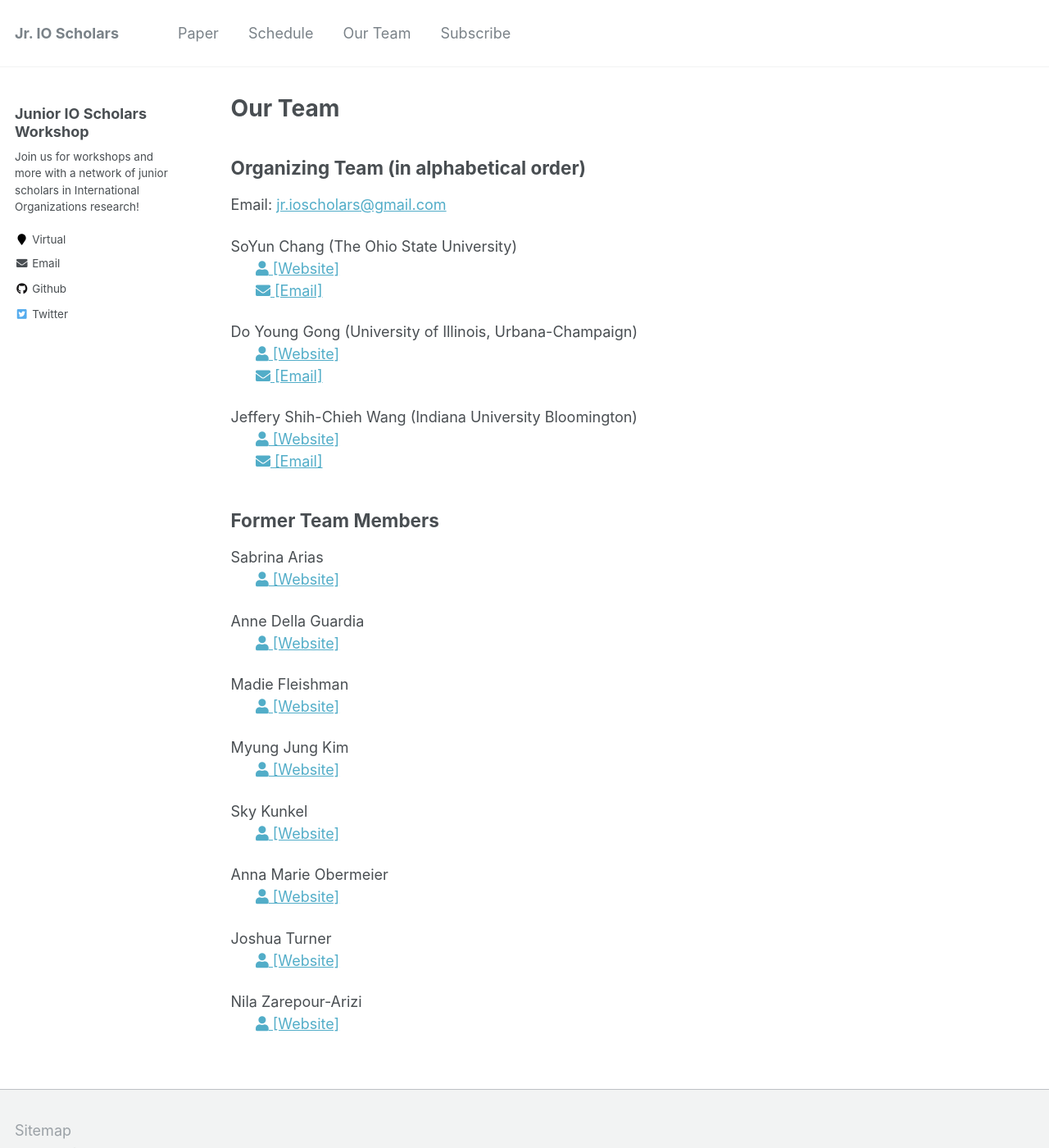
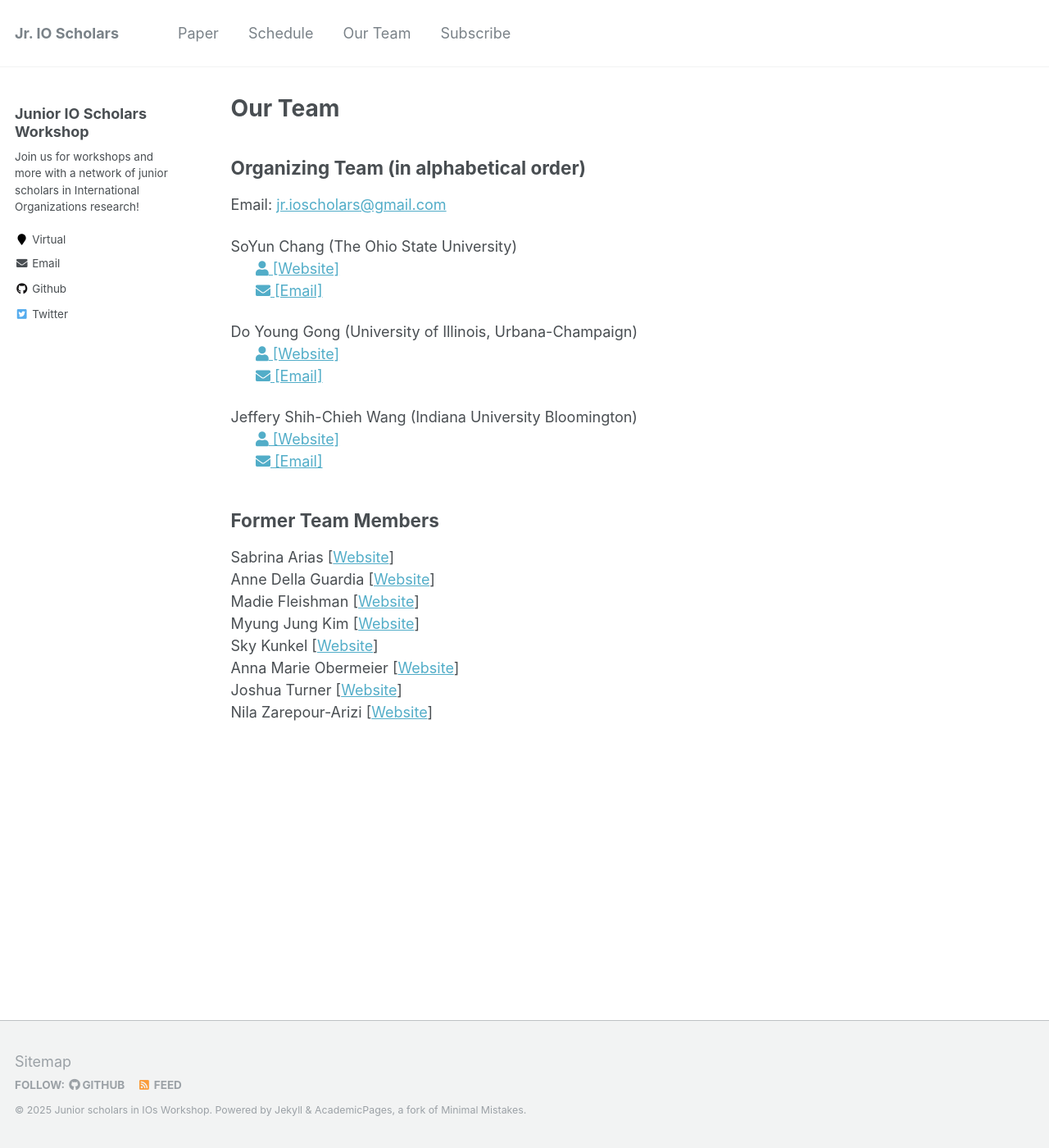
Before and after one commit to IO-workshop/IO-workshop.github.io, a Jekyll site: the page built from _pages/team.md, in a window 1280 px wide and 1400 px high. Shown: the whole window at 82% size. Built offline with Jekyll 4.4.1, drawn with Linux system fonts in a browser that asks for light colours.

Commit message:
Update team.md

```diff
--- a/_pages/team.md
+++ b/_pages/team.md
@@ -24,22 +24,14 @@ Jeffery Shih-Chieh Wang (Indiana University Bloomington)
 
 ## Former Team Members
 
-Sabrina Arias <br>&nbsp;&nbsp;&nbsp;&nbsp;&nbsp;&nbsp;<span style="padding-right:5%"><a href='{{"https://www.sabrinabarias.com/"}}'><i class='fas fa-user'></i> [Website]</a></span>
-
-Anne Della Guardia <br>&nbsp;&nbsp;&nbsp;&nbsp;&nbsp;&nbsp;<span style="padding-right:5%"><a href='{{ "https://www.annedellaguardia.com/"}}'><i class='fas fa-user'></i> [Website]</a></span>
-
-Madie Fleishman <br>&nbsp;&nbsp;&nbsp;&nbsp;&nbsp;&nbsp;<span style="padding-right:5%"><a href='{{ "https://gvpt.umd.edu/gradprofile/fleishman/madeline"}}'><i class='fas fa-user'></i> [Website]</a></span>
-
-Myung Jung Kim  <br>&nbsp;&nbsp;&nbsp;&nbsp;&nbsp;&nbsp;<span style="padding-right:5%"><a href='{{ "https://www.myungjungkim.com/"}}'><i class='fas fa-user'></i> [Website]</a></span>
-
-Sky Kunkel
-<br>&nbsp;&nbsp;&nbsp;&nbsp;&nbsp;&nbsp;<span style="padding-right:5%"><a href='{{ "https://www.skytheacademic.com"}}'><i class='fas fa-user'></i> [Website]</a></span>
-
-Anna Marie Obermeier <br>&nbsp;&nbsp;&nbsp;&nbsp;&nbsp;&nbsp;<span style="padding-right:5%"><a href='{{ "https://www.wareffects.eu/team"}}'><i class='fas fa-user'></i> [Website]</a></span>
-
-Joshua Turner <br>&nbsp;&nbsp;&nbsp;&nbsp;&nbsp;&nbsp;<span style="padding-right:5%"><a href='{{ "https://www.joshuaaturner.net/"}}'><i class='fas fa-user'></i> [Website]</a></span>
-
-Nila Zarepour-Arizi <br>&nbsp;&nbsp;&nbsp;&nbsp;&nbsp;&nbsp;<span style="padding-right:5%"><a href='{{ "https://www.depts.ttu.edu/politicalscience/Graduate_Students/Current_Grad_Students.php"}}'><i class='fas fa-user'></i> [Website]</a></span>
+Sabrina Arias [<a href="https://www.sabrinabarias.com/">Website</a>]
+Anne Della Guardia [<a href="https://www.annedellaguardia.com/">Website</a>]
+Madie Fleishman [<a href="https://gvpt.umd.edu/gradprofile/fleishman/madeline">Website</a>]
+Myung Jung Kim [<a href="https://www.myungjungkim.com/">Website</a>]
+Sky Kunkel [<a href="https://www.skytheacademic.com">Website</a>]
+Anna Marie Obermeier [<a href="https://www.wareffects.eu/team">Website</a>]
+Joshua Turner [<a href="https://www.joshuaaturner.net/">Website</a>]
+Nila Zarepour-Arizi [<a href="https://www.depts.ttu.edu/politicalscience/Graduate_Students/Current_Grad_Students.php">Website</a>]
 
 
 <!-- Valerie de Koeijer <br>
```
